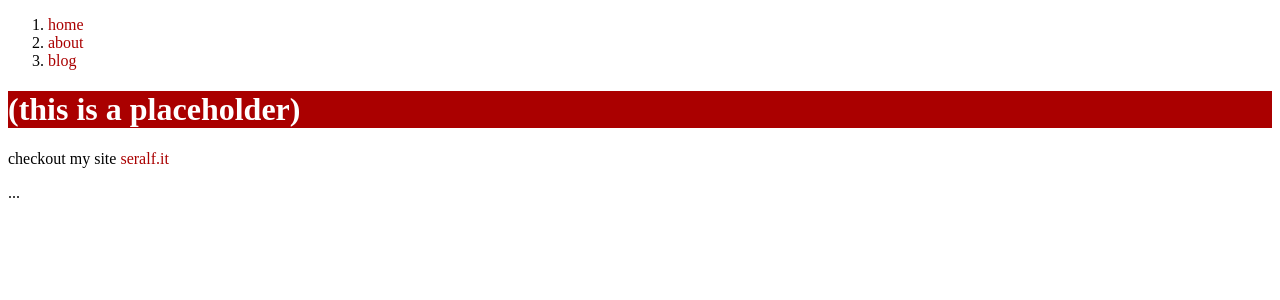
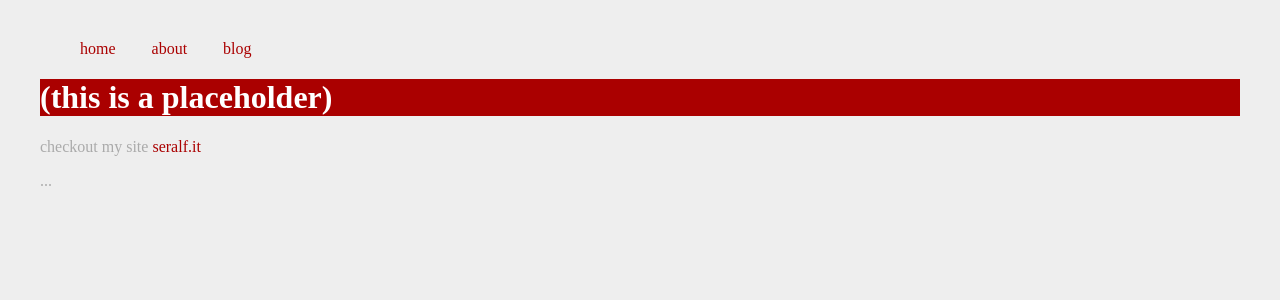
Before and after one commit to seralf/seralf.github.io, a Jekyll site: the page built from index.html, in a window 1280 px wide. Shown: the top 300 px of the page. Built offline with Jekyll 4.4.1, drawn with Linux system fonts in a browser that asks for light colours.

Commit message:
Update default.html

```diff
--- a/_layouts/default.html
+++ b/_layouts/default.html
@@ -3,7 +3,7 @@
 		<head>
 			<title>{{ page.title }}</title>
 			<style>
-				body: {
+				body {
 					padding: 1em 2em;
 					background: #eee;
 					color: #AAA;
@@ -20,8 +20,11 @@
 					color: #000;
 					text-decoration: underline;
 				}
+				ul {
+					list-style-type: none;
+				}
 				ul li {
-					list-style: inline;
+					display: inline;
 					padding-right: 2em;
 				}
 			</style>
```
